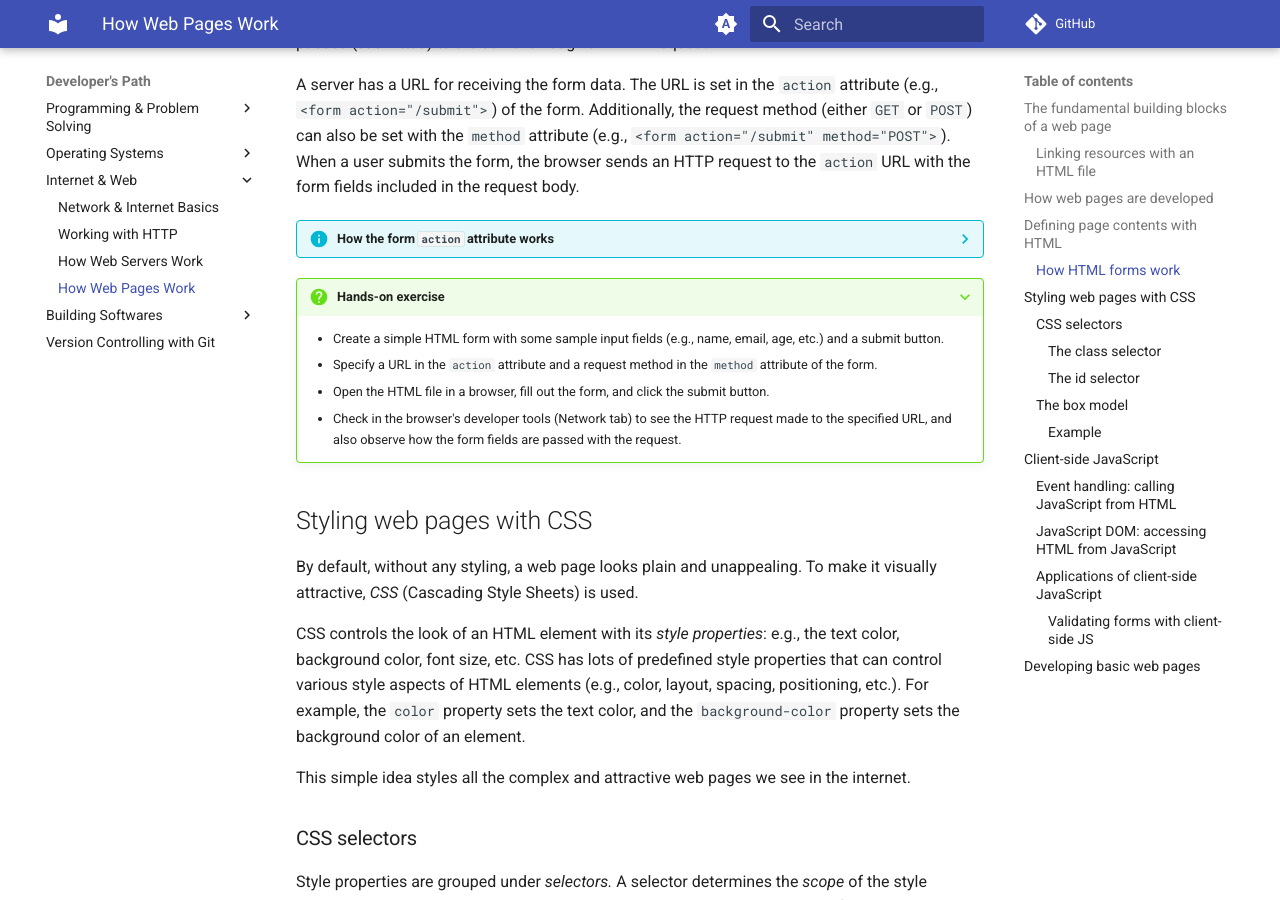
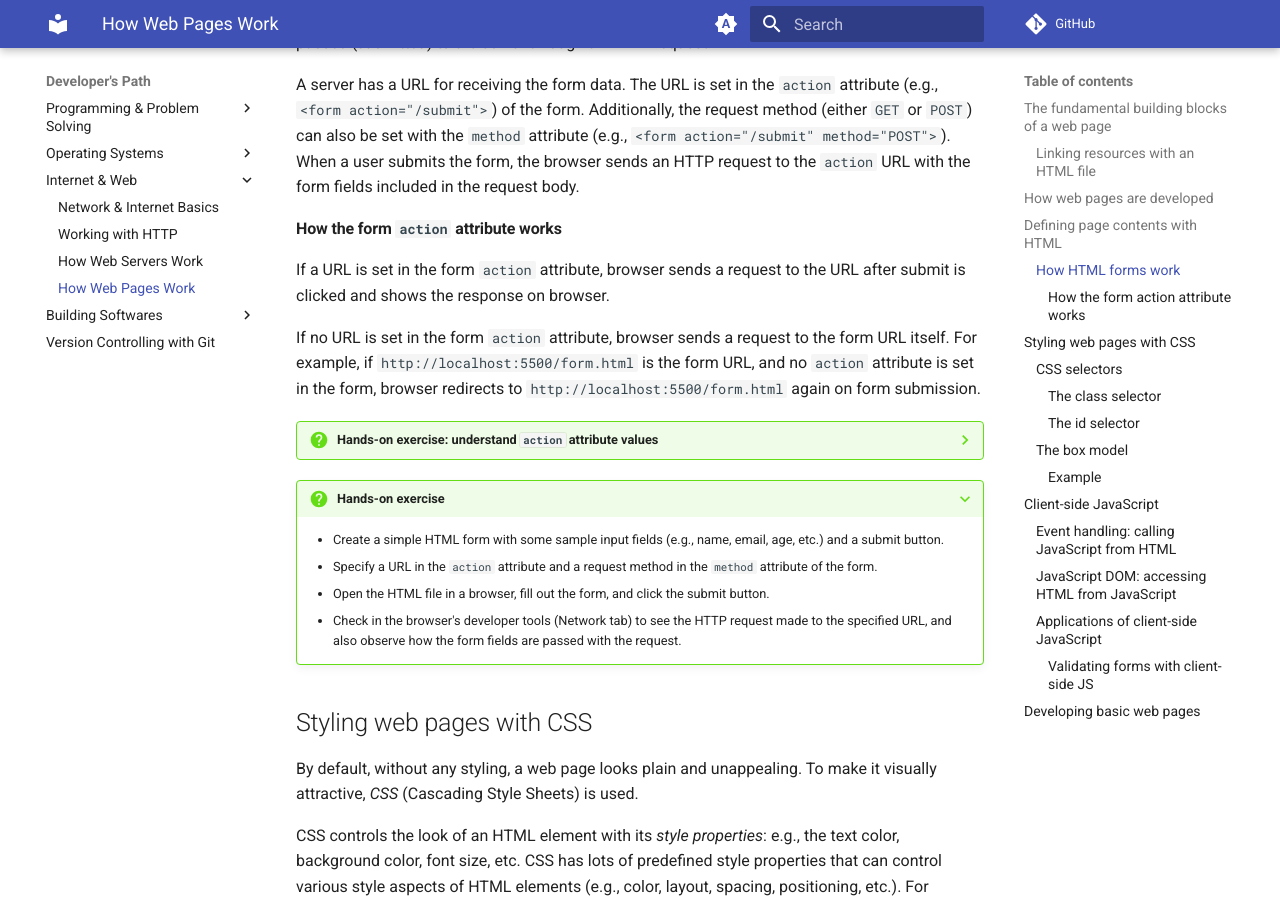
Before and after one commit to gharials/dev-path, an MkDocs documentation site: the page built from docs/internet-web/web-pages.md, in a window 1280 px wide and 900 px high, scrolled down 2421 px. Built offline with MkDocs 1.6.1 and Material for MkDocs 9.7.7, drawn with Linux system fonts in a browser that asks for light colours; comment, search, counter and statistics services are not loaded.

Commit message:
convert action attribute info box into section.

```diff
--- a/docs/internet-web/web-pages.md
+++ b/docs/internet-web/web-pages.md
@@ -87,13 +87,13 @@ A website not only _displays data_ to users. It also _takes data_ from users. In
 
 A server has a URL for receiving the form data. The URL is set in the `action` attribute (e.g., `<form action="/submit">`) of the form. Additionally, the request method (either `GET` or `POST`) can also be set with the `method` attribute (e.g., `<form action="/submit" method="POST">`). When a user submits the form, the browser sends an HTTP request to the `action` URL with the form fields included in the request body.
 
-??? info "How the form `action` attribute works"
+#### How the form `action` attribute works
 
-    If a URL is set in the form `action` attribute, browser sends a request to the URL after submit is clicked and shows the response on browser.
+If a URL is set in the form `action` attribute, browser sends a request to the URL after submit is clicked and shows the response on browser.
 
-    If no URL is set in the form `action` attribute, browser sends a request to the form URL itself. For example, if `http://localhost:5500/form.html` is the form URL, and no `action` attribute is set in the form, browser redirects to `http://localhost:5500/form.html` again on form submission.
+If no URL is set in the form `action` attribute, browser sends a request to the form URL itself. For example, if `http://localhost:5500/form.html` is the form URL, and no `action` attribute is set in the form, browser redirects to `http://localhost:5500/form.html` again on form submission.
 
-    **Exercise**
+??? question "Hands-on exercise: understand `action` attribute values"
 
     * Create a simple form without an `action` attribute.
     * Fill out the form and observe the requests in the network tab in browser developer console.
```
